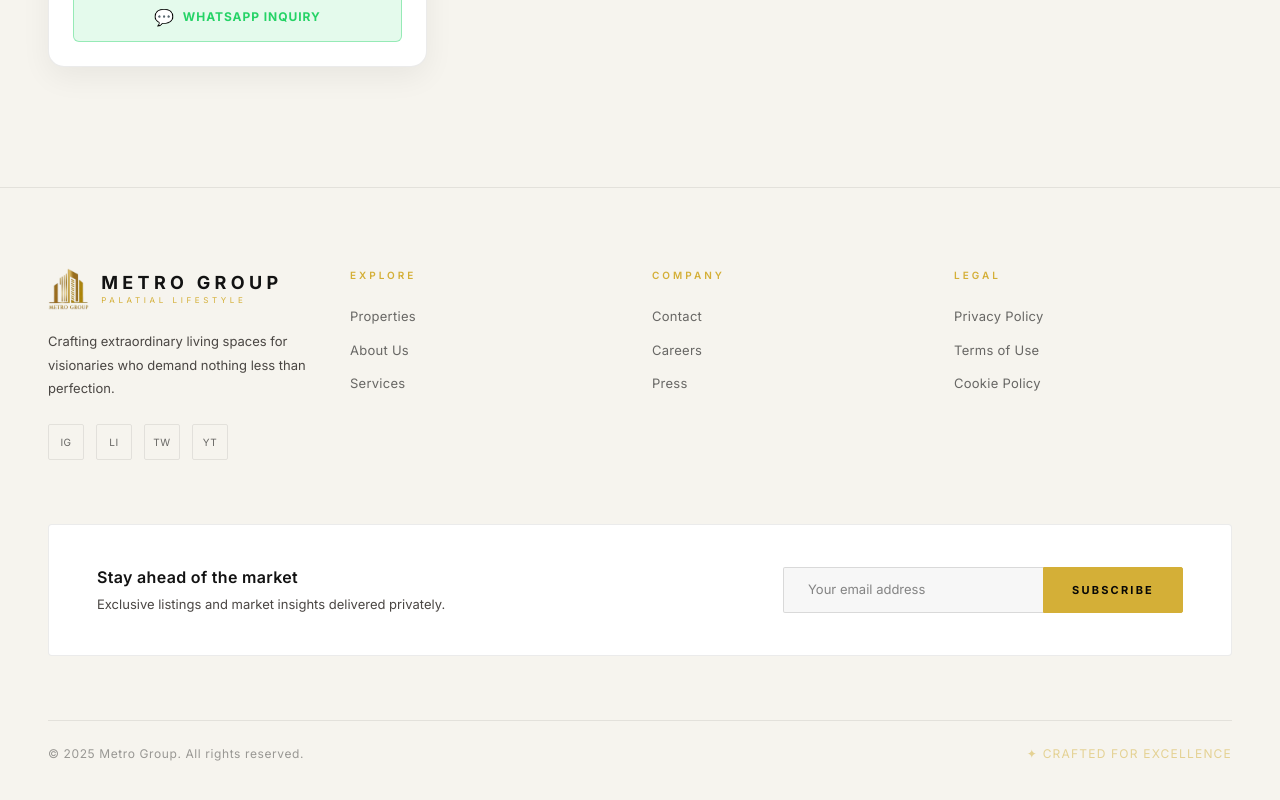
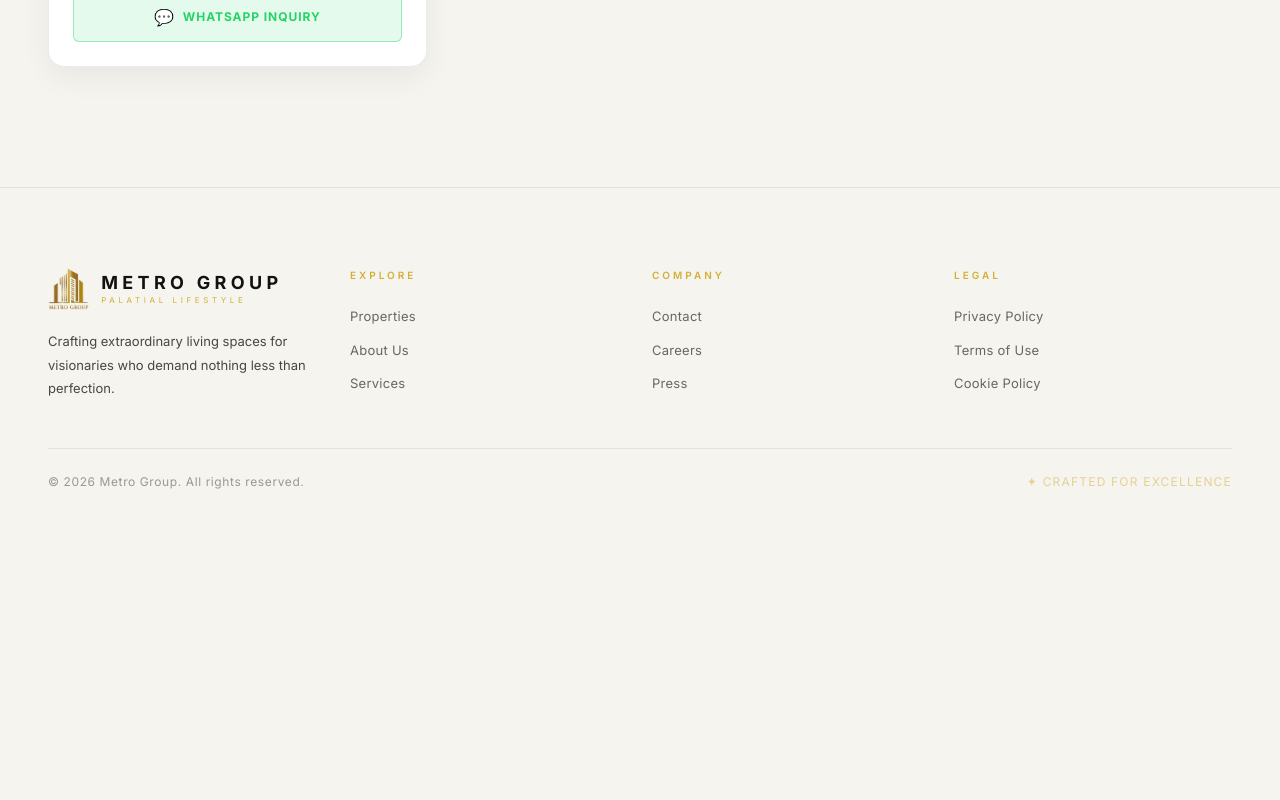
Before and after one commit to therajesh1/themetrogroup, a React (Vite) app: page /properties in a window 1280 px wide. Shown: the part 3892-4692 px from the top of the page. After the commit the page ends 4431 px from the top, so only its background shows below. Built offline with nearby package versions, Linux system fonts and the light colour scheme; the HTML template or start-up script is replaced by a standard one.

Commit message:
Replace residence with space across site, clean up footer, update copyright year to 2026

```diff
--- a/src/components/Footer.tsx
+++ b/src/components/Footer.tsx
@@ -1,5 +1,4 @@
 import { Link } from "react-router-dom"
-import { useState } from "react"
 
 const nav = [
   { group: "Explore", items: [{ label: "Properties", href: "/properties" }, { label: "About Us", href: "/about" }, { label: "Services", href: "/#services" }] },
@@ -8,14 +7,6 @@ const nav = [
 ]
 
 export default function Footer() {
-  const [email, setEmail] = useState("")
-  const [sent, setSent] = useState(false)
-
-  const handleSubscribe = (e: React.FormEvent) => {
-    e.preventDefault()
-    if (email) { setSent(true); setEmail("") }
-  }
-
   return (
     <footer
       className="responsive-section"
@@ -27,7 +18,7 @@ export default function Footer() {
     >
       <div style={{ maxWidth: 1280, margin: "0 auto" }}>
         {/* Top row */}
-        <div className="grid-4-col" style={{ marginBottom: 64 }}>
+        <div className="grid-4-col" style={{ marginBottom: 48 }}>
           {/* Brand */}
           <div>
             <Link to="/" style={{ textDecoration: "none", display: "inline-flex", alignItems: "center", gap: 12, marginBottom: 20 }}>
@@ -41,42 +32,9 @@ export default function Footer() {
                 <div style={{ fontSize: 8, letterSpacing: "0.45em", color: "#D4AF37", marginTop: 4 }}>PALATIAL LIFESTYLE</div>
               </div>
             </Link>
-            <p style={{ fontSize: 13, color: "var(--text-secondary)", lineHeight: 1.8, maxWidth: 260 }}>
+            <p style={{ fontSize: 13, color: "var(--text-secondary)", lineHeight: 1.8, maxWidth: 280 }}>
               Crafting extraordinary living spaces for visionaries who demand nothing less than perfection.
             </p>
-            {/* Social */}
-            <div style={{ display: "flex", gap: 12, marginTop: 24, flexWrap: "wrap" }}>
-              {["IG", "LI", "TW", "YT"].map((s) => (
-                <a
-                  key={s}
-                  href="#"
-                  style={{
-                    width: 36,
-                    height: 36,
-                    border: "1px solid var(--border-subtle)",
-                    borderRadius: 2,
-                    display: "flex",
-                    alignItems: "center",
-                    justifyContent: "center",
-                    fontSize: 10,
-                    letterSpacing: "0.05em",
-                    color: "var(--text-muted)",
-                    textDecoration: "none",
-                    transition: "border-color 0.3s, color 0.3s",
-                  }}
-                  onMouseEnter={(e) => {
-                    ;(e.currentTarget as HTMLAnchorElement).style.borderColor = "#D4AF37"
-                    ;(e.currentTarget as HTMLAnchorElement).style.color = "#D4AF37"
-                  }}
-                  onMouseLeave={(e) => {
-                    ;(e.currentTarget as HTMLAnchorElement).style.borderColor = "var(--border-subtle)"
-                    ;(e.currentTarget as HTMLAnchorElement).style.color = "var(--text-muted)"
-                  }}
-                >
-                  {s}
-                </a>
-              ))}
-            </div>
           </div>
 
           {/* Nav groups */}
@@ -108,82 +66,10 @@ export default function Footer() {
           ))}
         </div>
 
-        {/* Newsletter */}
-        <div
-          className="newsletter-card"
-          style={{
-            padding: "40px 48px",
-            background: "var(--bg-card)",
-            border: "1px solid var(--border-subtle)",
-            borderRadius: 4,
-            display: "flex",
-            alignItems: "center",
-            justifyContent: "space-between",
-            gap: 40,
-            marginBottom: 64,
-          }}
-        >
-          <div>
-            <div style={{ fontSize: 16, fontWeight: 600, color: "var(--text-primary)", marginBottom: 6, letterSpacing: "0.02em" }}>
-              Stay ahead of the market
-            </div>
-            <div style={{ fontSize: 13, color: "var(--text-secondary)" }}>Exclusive listings and market insights delivered privately.</div>
-          </div>
-          {sent ? (
-            <div style={{ color: "#D4AF37", fontSize: 13, letterSpacing: "0.1em" }}>✦ Thank you — we'll be in touch.</div>
-          ) : (
-            <form onSubmit={handleSubscribe} className="newsletter-form" style={{ display: "flex", gap: 0, flex: "0 0 auto" }}>
-              <input
-                type="email"
-                className="newsletter-input"
-                value={email}
-                onChange={(e) => setEmail(e.target.value)}
-                placeholder="Your email address"
-                required
-                style={{
-                  padding: "12px 24px",
-                  background: "var(--input-bg)",
-                  borderTop: "1px solid var(--input-border)",
-                  borderBottom: "1px solid var(--input-border)",
-                  borderLeft: "1px solid var(--input-border)",
-                  borderRight: "none",
-                  color: "var(--text-primary)",
-                  fontSize: 13,
-                  outline: "none",
-                  borderRadius: "2px 0 0 2px",
-                  width: 260,
-                  fontFamily: "Inter",
-                }}
-              />
-              <button
-                type="submit"
-                className="newsletter-button"
-                style={{
-                  padding: "12px 28px",
-                  background: "#D4AF37",
-                  border: "1px solid #D4AF37",
-                  color: "#070707",
-                  fontSize: 11,
-                  letterSpacing: "0.2em",
-                  fontWeight: 700,
-                  cursor: "none",
-                  borderRadius: "0 2px 2px 0",
-                  textTransform: "uppercase",
-                  fontFamily: "Inter",
-                  whiteSpace: "nowrap",
-                  transition: "background 0.3s",
-                }}
-              >
-                Subscribe
-              </button>
-            </form>
-          )}
-        </div>
-
         {/* Bottom */}
         <div style={{ display: "flex", justifyContent: "space-between", alignItems: "center", flexWrap: "wrap", gap: 16, paddingTop: 24, borderTop: "1px solid var(--border-subtle)" }}>
           <div style={{ fontSize: 12, color: "var(--text-faint)", letterSpacing: "0.05em" }}>
-            © 2025 Metro Group. All rights reserved.
+            © 2026 Metro Group. All rights reserved.
           </div>
           <div style={{ fontSize: 12, color: "rgba(212,175,55,0.5)", letterSpacing: "0.1em" }}>
             ✦ CRAFTED FOR EXCELLENCE
--- a/src/data/projects.ts
+++ b/src/data/projects.ts
@@ -94,8 +94,8 @@ export const projectsData: Project[] = [
     location: "Opp. Pooja Snacks, Gadkari Road, Naupada, Thane, Maharashtra - 400602",
     type: "Residential + Commercial",
     image: "/projects/SURAJ Premises.png",
-    desc: "A prestigious mixed-use development combining premium residences and commercial units in Naupada, Thane.",
-    units: "Residences & Outlets",
+    desc: "A prestigious mixed-use development combining premium spaces and commercial units in Naupada, Thane.",
+    units: "Spaces & Outlets",
     configurations: "Completed",
   },
 
@@ -108,7 +108,7 @@ export const projectsData: Project[] = [
     location: "Kalyan West, Maharashtra",
     type: "Residential + Commercial",
     image: "/projects/metro pride.png",
-    desc: "An upcoming benchmark in modern living featuring smart residences, highrise architecture, and dedicated commercial spaces.",
+    desc: "An upcoming benchmark in modern living featuring smart spaces, highrise architecture, and dedicated commercial spaces.",
     units: "2, 3 & 4 BHK",
     configurations: "Under Construction",
   },
@@ -132,7 +132,7 @@ export const projectsData: Project[] = [
     location: "Kalyan, Maharashtra",
     type: "Residential",
     image: "/projects/metro luxuria.png",
-    desc: "Signature luxury residences showcasing expansive layouts, premium finishes, and lifestyle amenities.",
+    desc: "Signature luxury spaces showcasing expansive layouts, premium finishes, and lifestyle amenities.",
     units: "3 & 4 BHK Palatial",
     configurations: "Structure Complete",
   },
--- a/src/pages/About.tsx
+++ b/src/pages/About.tsx
@@ -35,7 +35,7 @@ export default function About() {
               <span className="gold-text">Living Well</span>
             </h1>
             <p style={{ fontSize: 18, color: "var(--text-secondary)", maxWidth: 520, lineHeight: 1.75, marginTop: 24 }}>
-              Metro Group is the singular address for clients who expect their residence to be a masterpiece.
+              Metro Group is the singular address for clients who expect their space to be a masterpiece.
             </p>
           </FadeUp>
         </div>
@@ -51,7 +51,7 @@ export default function About() {
               <span className="gold-text">Only Standard</span>
             </h2>
             <p style={{ fontSize: 16, color: "var(--text-secondary)", lineHeight: 1.85, marginBottom: 24 }}>
-              Metro Group was founded on the principle that a residence of true distinction requires more than skilled architects — it demands a philosophy that treats every material choice, every proportion, every threshold as an opportunity for beauty.
+              Metro Group was founded on the principle that a space of true distinction requires more than skilled architects — it demands a philosophy that treats every material choice, every proportion, every threshold as an opportunity for beauty.
             </p>
             <p style={{ fontSize: 15, color: "var(--text-muted)", lineHeight: 1.85 }}>
               Over the years we've assembled a team of specialists — architects, interior designers, landscape artists, and investment strategists — unified by a shared intolerance for the mediocre. Our clients are not buying square footage. They are commissioning a legacy.
```
Also changed, not shown: src/pages/Home.tsx (+4 -4 lines), public/mahesh_gala.jpg.
